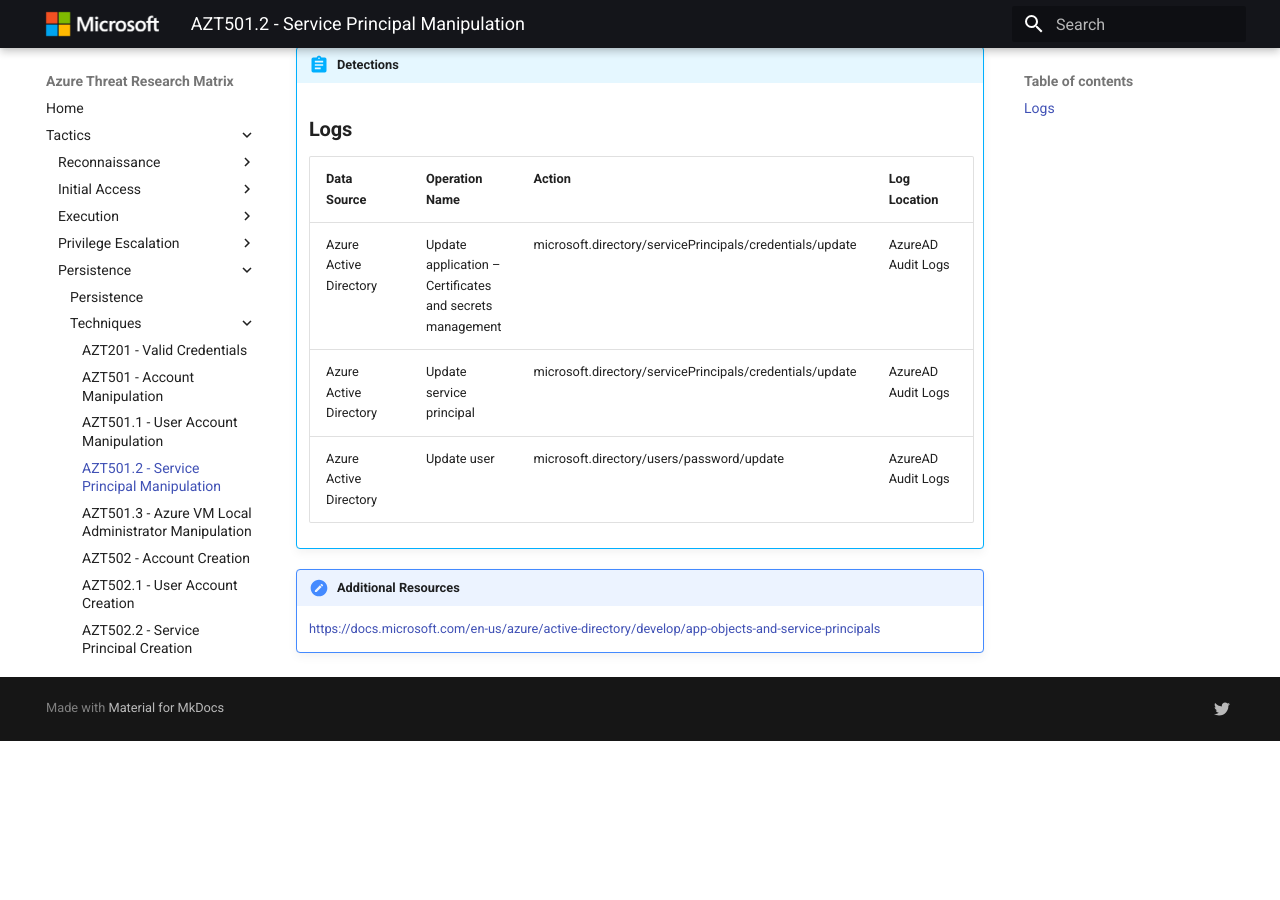
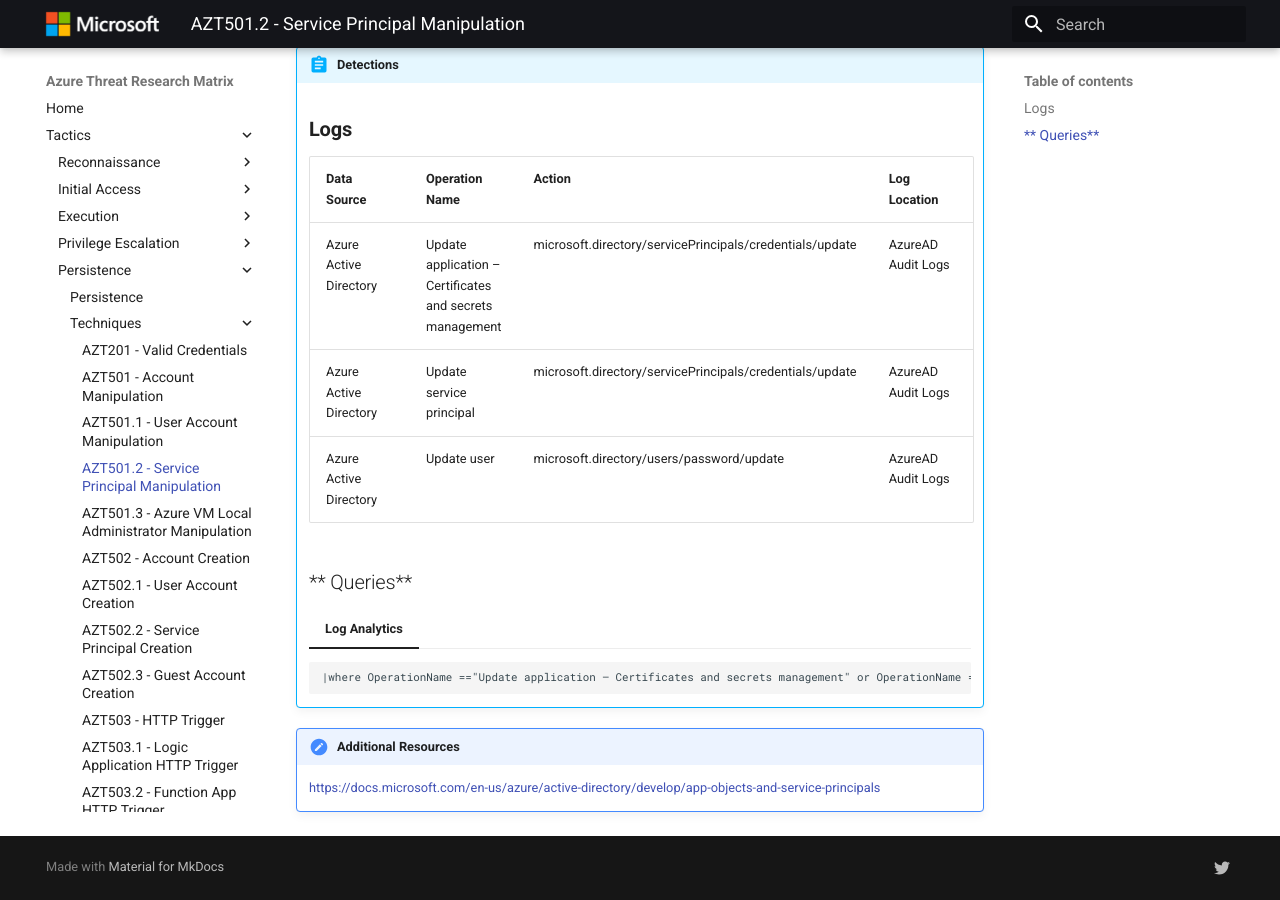
Before and after one commit to microsoft/Azure-Threat-Research-Matrix, an MkDocs documentation site: the page built from docs/Persistence/AZT501/AZT501-2.md, in a window 1280 px wide and 900 px high, scrolled down 652 px. Built offline with MkDocs 1.6.1 and Material for MkDocs 9.7.7, drawn with Linux system fonts in a browser that asks for light colours; before the commit the page ends 1393 px from its top, so only the background shows below that.

Commit message:
Update AZT501-2.md

````diff
--- a/docs/Persistence/AZT501/AZT501-2.md
+++ b/docs/Persistence/AZT501/AZT501-2.md
@@ -37,6 +37,15 @@ An adverary may manipulate a service principal to maintain access in an Azure te
 	| Azure Active Directory | Update service principal | microsoft.directory/servicePrincipals/credentials/update	| AzureAD Audit Logs |
 	| Azure Active Directory | Update user	| microsoft.directory/users/password/update	| AzureAD Audit Logs |
 
+	## ** Queries**
+
+
+	=== "Log Analytics"
+	```AuditLogs
+	|where OperationName =="Update application – Certificates and secrets management" or OperationName =="Update service principal" or OperationName =="Update user"
+	```
+
+
 !!! faq "Additional Resources"
 
 	[https://docs.microsoft.com/en-us/azure/active-directory/develop/app-objects-and-service-principals](https://docs.microsoft.com/en-us/azure/active-directory/develop/app-objects-and-service-principals)
````
